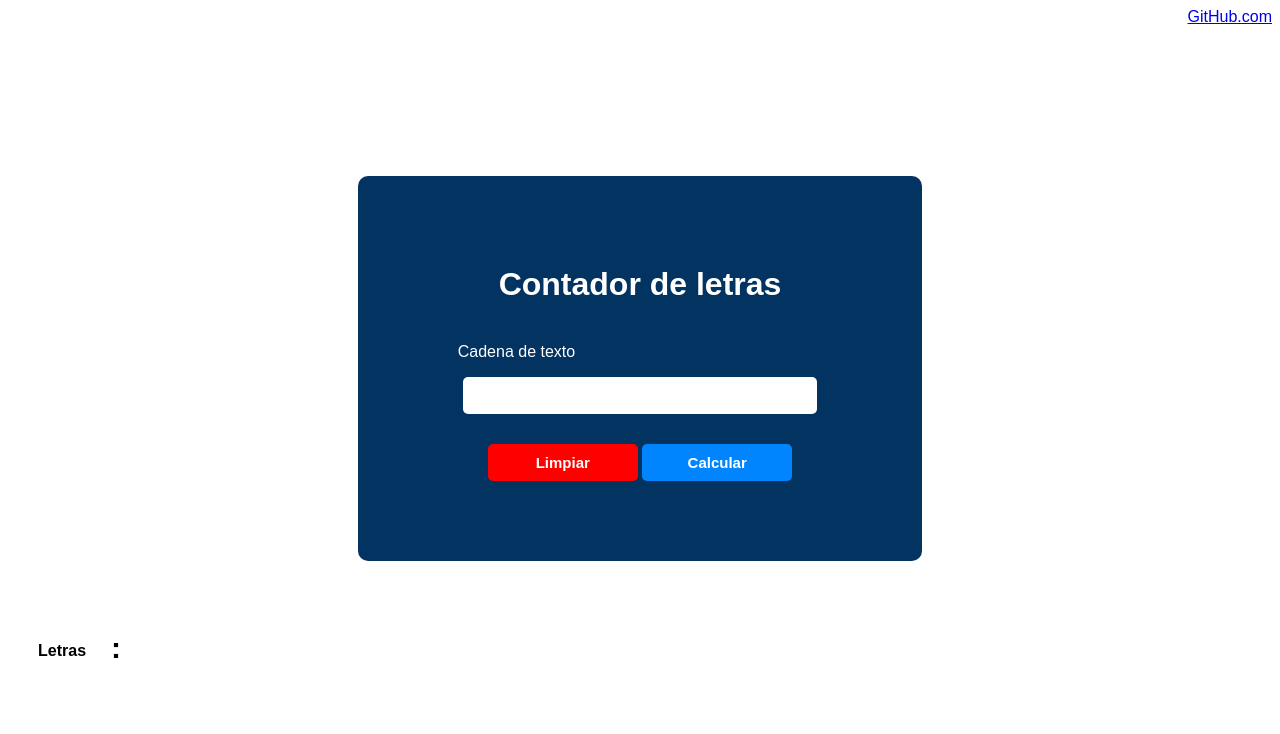
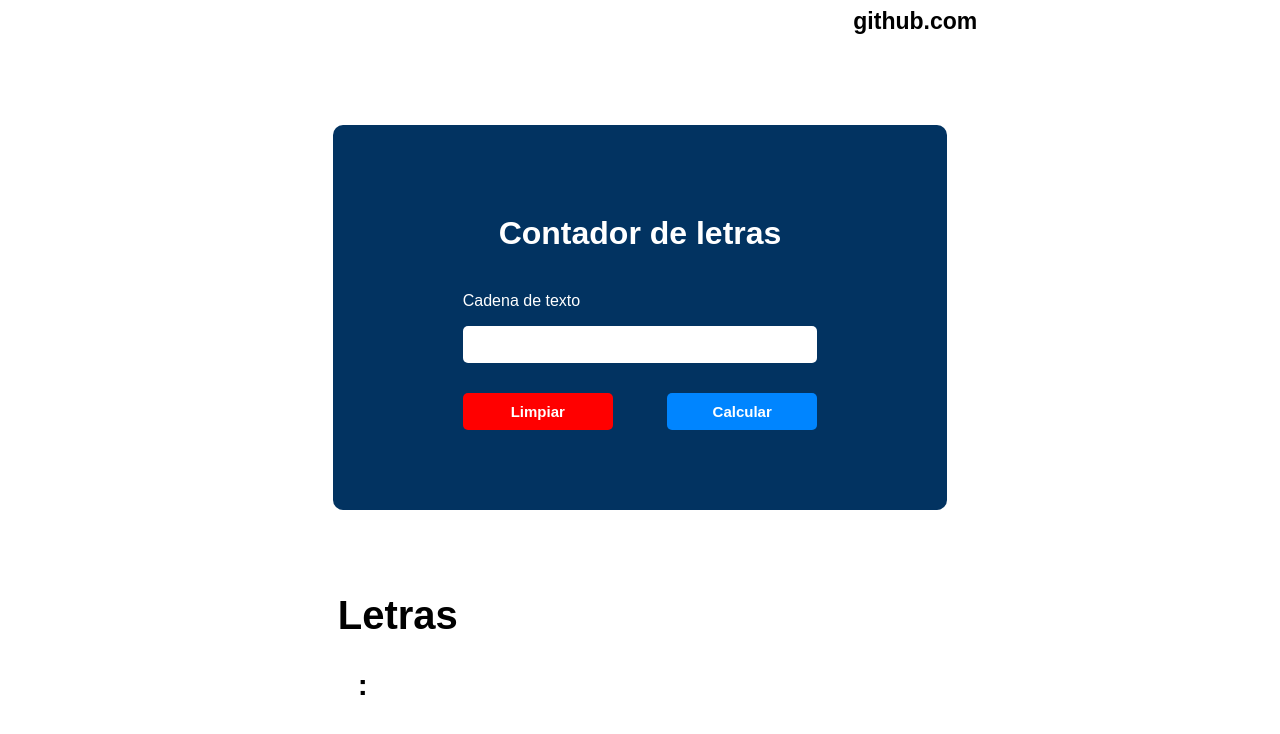
Before and after one commit to 2022-SEMII-DESIV-G2/moreno-alex, a plain HTML site: page Laboratorio8/index.html in a window 1280 px wide. Both pictures are taken after a click on the button "Calcular". Drawn offline with Linux system fonts and the light colour scheme.

Commit message:
2: Laboratorio 8 Terminado

```diff
--- a/Laboratorio8/index.html
+++ b/Laboratorio8/index.html
@@ -11,7 +11,7 @@
 <body>
     <form class="container">
     <!-- recordar cambiar el enlace -->
-    <a href="https://github.com/morenoaj">GitHub.com</a>
+    <a href="https://github.com/2022-SEMII-DESIV-G2/moreno-alex/tree/master/Laboratorio8" target="_blank">github.com</a>
     <div class="caja">
     <h1>Contador de letras</h1>
     <p class="cdtxt">Cadena de texto</p>
@@ -21,8 +21,8 @@
             <input type="button" value="Calcular" id="papitas">
         </div>
     </div>
+    <h4 class="tletras" id="tletras"></h4>
     <div class="resultado">
-        <h4 class="tletras" id="tletras"></h4>
         <p class="respuesta" id="respuesta"></p>
         <p class="cantidad" id="cantidad"></p>
     </div>
--- a/Laboratorio8/index.js
+++ b/Laboratorio8/index.js
@@ -12,8 +12,8 @@ function papitas(){
     if(typeof letras != 'string'){
     }
     let conteo = {};
-    letras.toString().replace(/\S/g, function(p) {
-        conteo[p] = (isNaN(conteo[p]) ? 1 : conteo[p] + 1);
+    letras.toString().replace(/\S/g, function(a) {
+        conteo[a] = (isNaN(conteo[a]) ? 1 : conteo[a] + 1);
     });
     document.getElementById("limpiar").style.visibility = "visible";
     var r;
--- a/Laboratorio8/style.css
+++ b/Laboratorio8/style.css
@@ -1,7 +1,7 @@
 body{
     font-family: Arial, Helvetica, sans-serif;
     text-align: center;
-    display: block;
+    display: flex;
     justify-content: center;
     align-items: center;
 }
@@ -10,7 +10,7 @@ body{
     padding: 50px 100px 50px 100px;
     border-radius: 10px;
     align-self: center;
-    margin-top: 150px;
+    margin-top: 90px;
 }
 
 div{
@@ -27,6 +27,7 @@ h1{
 .cdtxt{
     color: white;
     display: flex;
+    margin-left: 30px;
 }
 
 #papitas{
@@ -39,6 +40,7 @@ h1{
     font-weight: 650;
     font-size: 15px;
     padding: 10px 20px 10px 20px;
+    margin-left: 50px;
 }
 
 #limpiar{
@@ -91,4 +93,18 @@ h1{
 a{
     display: flex;
     justify-content: end;
+    font-family: Arial, Helvetica, sans-serif;
+    font-size: 23px;
+    color: black;
+    text-decoration: none;
+    font-weight: bold;
 }
+
+.tletras{
+    font: 650;
+    background-color: white;
+    display: flex;
+    font-size: 40px;
+    margin-bottom: -10px;
+    margin-left: 35px;
+}
```
